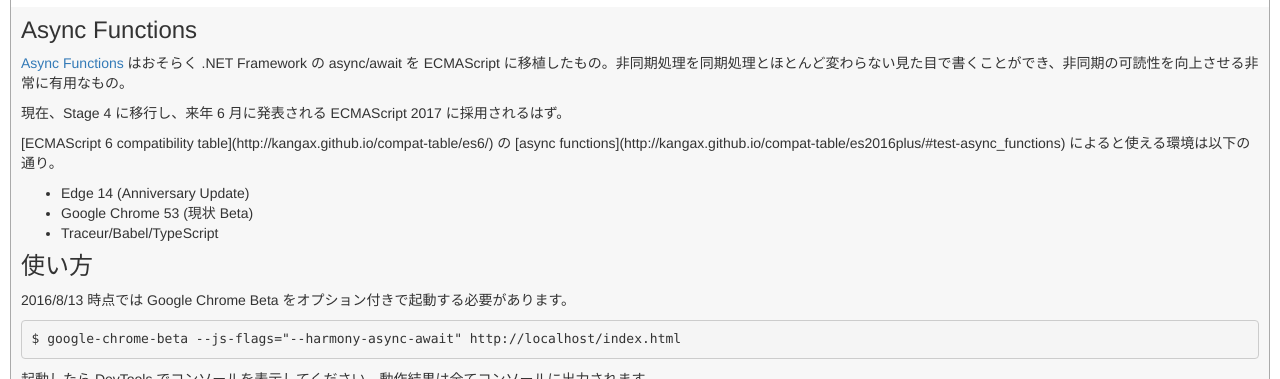
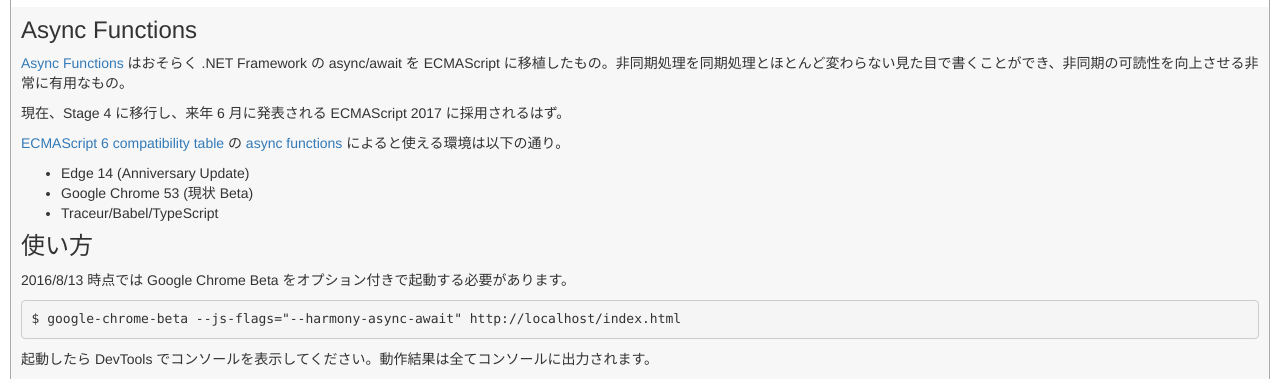
Before and after one commit to masakura/async-samples, a website: page index.html in a window 1280 px wide. Shown: the part 47-426 px from the top of the page. Drawn offline with nearby package versions, Linux system fonts and the light colour scheme.

Commit message:
間違いを訂正

```diff
--- a/index.html
+++ b/index.html
@@ -2,7 +2,7 @@
 <html lang="ja">
   <head>
     <meta charset="UTF-8"/>
-    <title>Document</title>
+    <title>Async Functions Samples</title>
     <link rel="stylesheet" href="//cdnjs.cloudflare.com/ajax/libs/highlight.js/9.6.0/styles/default.min.css">
     <link rel="stylesheet" href="https://maxcdn.bootstrapcdn.com/bootstrap/3.3.7/css/bootstrap.min.css" integrity="sha384-BVYiiSIFeK1dGmJRAkycuHAHRg32OmUcww7on3RYdg4Va+PmSTsz/K68vbdEjh4u" crossorigin="anonymous">
     <link rel="stylesheet" href="index.css">
@@ -19,7 +19,7 @@
           現在、Stage 4 に移行し、来年 6 月に発表される ECMAScript 2017 に採用されるはず。
         </p>
         <p>
-          [ECMAScript 6 compatibility table](http://kangax.github.io/compat-table/es6/) の [async functions](http://kangax.github.io/compat-table/es2016plus/#test-async_functions) によると使える環境は以下の通り。
+          <a href="http://kangax.github.io/compat-table/es6/">ECMAScript 6 compatibility table</a> の <a href="http://kangax.github.io/compat-table/es2016plus/#test-async_functions">async functions</a> によると使える環境は以下の通り。
         </p>
         <ul>
           <li>Edge 14 (Anniversary Update)</li>
```
